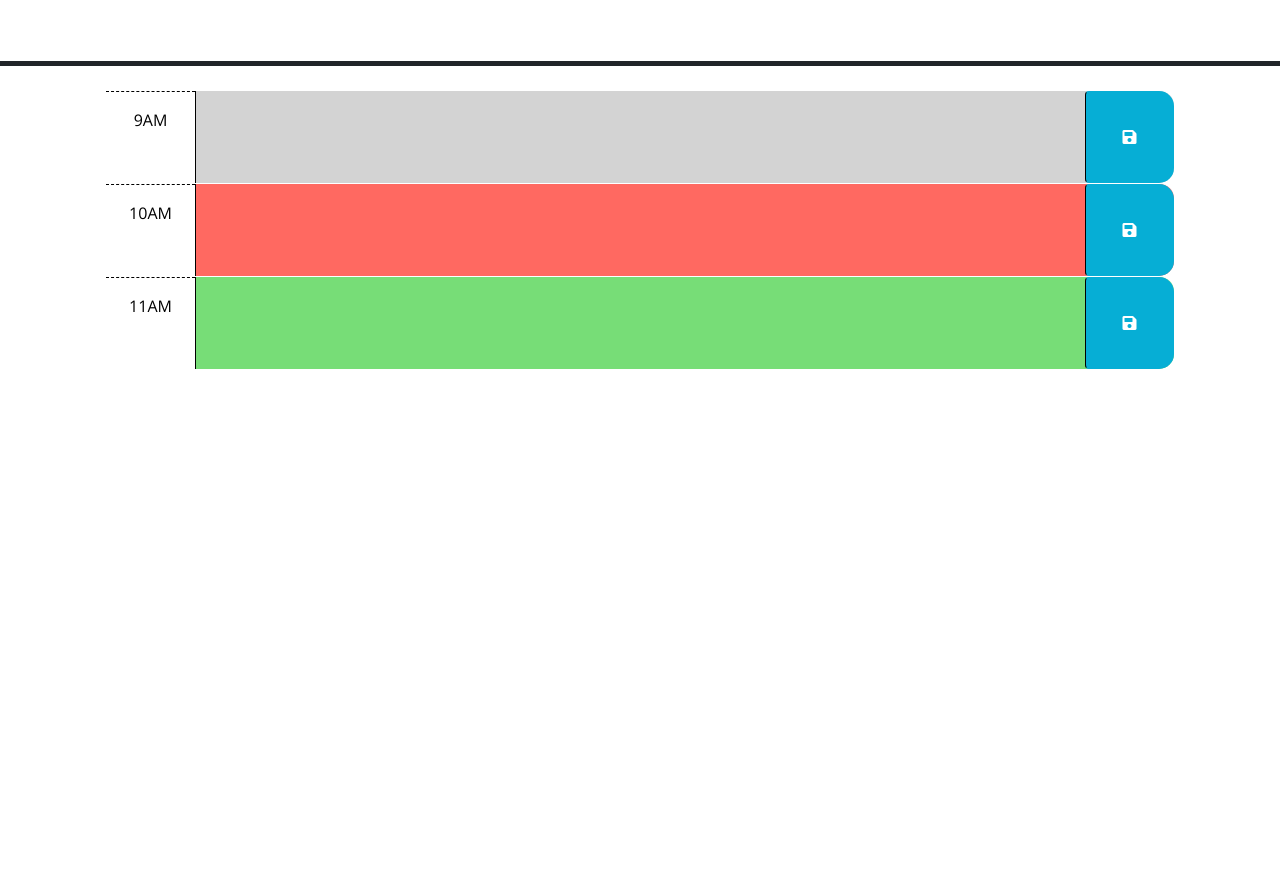
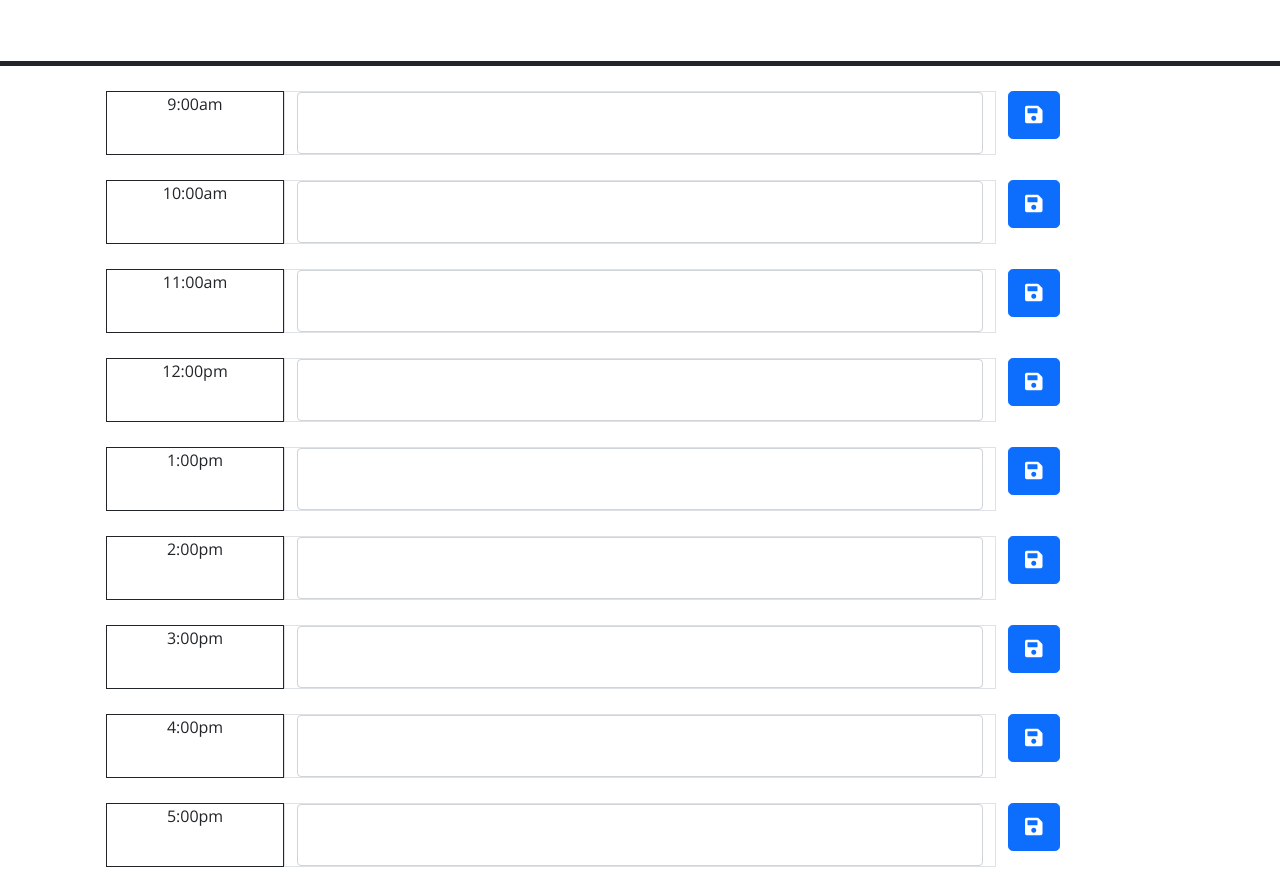
Before and after one commit to beerendan/DailyPlanner, a plain HTML site: page index.html in a window 1280 px wide. Shown: the part 166-1057 px from the top of the page. Before the commit the page ends 800 px from the top, so only its background shows below. Drawn offline with nearby package versions, Linux system fonts and the light colour scheme.

```diff
--- a/index.html
+++ b/index.html
@@ -28,43 +28,168 @@
       <p class="lead">A simple calendar app for scheduling your work day</p>
       <p id="currentDay" class="lead"></p>
     </header>
+
+
  <div class="container-lg px-5">
-      <!-- Use class for "past", "present", and "future" to apply styles to the
-        time-block divs accordingly. The javascript will need to do this by
-        adding/removing these classes on each div by comparing the hour in the
-        id to the current hour. The html provided below is meant to be an example
-        demonstrating how the css provided can be leveraged to create the
-        desired layout and colors. The html below should be removed or updated
-        in the finished product. Remember to delete this comment once the
-        code is implemented.
-        -->
-
-      <!-- Example of a past time block. The "past" class adds a gray background color. -->
-      <div id="hour-9" class="row time-block past">
-        <div class="col-2 col-md-1 hour text-center py-3">9AM</div>
-        <textarea class="col-8 col-md-10 description" rows="3"> </textarea>
-        <button class="btn saveBtn col-2 col-md-1" aria-label="save">
+        <div class= "row">
+          <div class="col-2 border border-dark border-left-0" align="center">
+            <label id="9am-time">9:00am</label>
+          </div>
+          <div id="9am-text" class="col-8 border">
+            <div class="input">
+              <textarea id="9am-textArea" class="form-control"></textarea>
+            </div>
+          </div>
+          <div class="col-2">
+            <button id="9am-save" class="btn btn-primary btn-lg btn-block" aria-label="save">
               <i class="fas fa-save" aria-hidden="true"></i>
             </button>
           </div>
+     </div>
+     <br>
 
-      <!-- Example of a a present time block. The "present" class adds a red background color. -->
-      <div id="hour-10" class="row time-block present">
-        <div class="col-2 col-md-1 hour text-center py-3">10AM</div>
-        <textarea class="col-8 col-md-10 description" rows="3"> </textarea>
-        <button class="btn saveBtn col-2 col-md-1" aria-label="save">
+     <div class ="row">
+      <div class="col-2 border border-dark border-left-0" align="center">
+        <label id="10am-time">10:00am</label>
+      </div>
+      <div id="10am-text" class="col-8 border">
+        <div class="input">
+          <textarea id="10am-textArea" class="form-control">
+          </textarea>
+        </div>
+      </div>
+      <div class="col-2">
+        <button id="10am-save" class="btn btn-primary btn-lg btn-block" aria-label="save">
           <i class="fas fa-save" aria-hidden="true"></i>
           </button>
         </div>
+     </div>
+      <br>
 
-      <!-- Example of a future time block. The "future" class adds a green background color. -->
-      <div id="hour-11" class="row time-block future">
-        <div class="col-2 col-md-1 hour text-center py-3">11AM</div>
-        <textarea class="col-8 col-md-10 description" rows="3"> </textarea>
-        <button class="btn saveBtn col-2 col-md-1" aria-label="save">
+       <div class ="row">
+        <div class="col-2 border border-dark border-left-0" align="center">
+          <label id="11am-time">11:00am</label>
+       </div>
+        <div id="11am-text" class="col-8 border">
+         <div class="input">
+           <textarea id="11am-textArea" class="form-control"></textarea>
+          </div>
+       </div>
+       <div class="col-2">
+          <button id="11am-save" class="btn btn-primary btn-lg btn-block" aria-label="save">
            <i class="fas fa-save" aria-hidden="true"></i>
           </button>
         </div>
+       </div>
+<br>
+
+<div class ="row">
+  <div class="col-2 border border-dark border-left-0" align="center">
+    <label id="12pm-time">12:00pm</label>
+  </div>
+  <div id="12pm-text" class="col-8 border">
+    <div class="input">
+      <textarea id="12pm-textArea" class="form-control"></textarea>
+
+    </div>
+  </div>
+  <div class="col-2">
+    <button id="12pm-save" class="btn btn-primary btn-lg btn-block" aria-label="save">
+      <i class="fas fa-save" aria-hidden="true"></i>
+    </button>
+  </div>
+</div>
+<br>
+
+<div class ="row">
+  <div class="col-2 border border-dark border-left-0" align="center">
+    <label id="1pm-time">1:00pm</label>
+  </div>
+  <div id="1pm-text" class="col-8 border">
+    <div class="input">
+      <textarea id="1pm-textArea" class="form-control">
+      </textarea>
+    </div>
+  </div>
+  <div class="col-2">
+    <button id="1pm-save" class="btn btn-primary btn-lg btn-block" aria-label="save">
+      <i class="fas fa-save" aria-hidden="true"></i>
+    </button>
+  </div>
+</div>
+<br>
+
+<div class="row">
+  <div class="col-2 border border-dark border-left-0" align="center">
+    <label id="2pm-time">2:00pm</label>
+  </div>
+  <div id="2pm-text" class="col-8 border">
+    <div class="input">
+      <textarea id="2pm-textArea" class="form-control"></textarea>
+    </div>
+  </div>
+  <div class="col-2">
+    <button id="2pm-save" class="btn btn-primary btn-lg btn-block" aria-label="save">
+      <i class="fas fa-save" aria-hidden="true"></i>
+    </button>
+  </div>
+</div>
+<br>
+
+<div class="row">
+  <div class="col-2 border border-dark border-left-0" align="center">
+    <label id="3pm-time">3:00pm</label>
+  </div>
+  <div id="3pm-text" class="col-8 border">
+    <div class="input">
+      <textarea id="3pm-textArea" class="form-control"></textarea>
+    </div>
+  </div>
+  <div class="col-2">
+    <button id="3pm-save" class="btn btn-primary btn-lg btn-block" aria-label="save">
+      <i class="fas fa-save" aria-hidden="true"></i>
+    </button>
+  </div>
+</div>
+<br>
+
+<div class ="row">
+  <div class="col-2 border border-dark border-left-0" align="center">
+    <label id="4pm-time">4:00pm</label>
+  </div>
+  <div id="4pm-text" class="col-8 border">
+    <div class="input">
+      <textarea id="1pm-textArea" class="form-control"></textarea>
+    </div>
+  </div>
+  <div class="col-2">
+    <button id="4pm-save" class="btn btn-primary btn-lg btn-block" aria-label="save">
+      <i class="fas fa-save" aria-hidden="true"></i>
+    </button>
+  </div>
+</div>
+<br>
+
+<div class="row">
+  <div class="col-2 border border-dark border-left-0" align="center">
+    <label id="5pm-time">5:00pm</label>
+  </div>
+  <div id="5pm-text" class="col-8 border">
+    <div class="input">
+      <textarea id="5pm-textArea" class="form-control">
+      </textarea>
+    </div>
+  </div>
+  <div class="col-2">
+    <button id="5pm-save" class="btn btn-primary btn-lg btn-block" aria-label="save">
+      <i class="fas fa-save" aria-hidden="true"></i>
+    </button>
+  </div>
+</div>
+<br>
+
+</div>
+
 
     <script src="https://code.jquery.com/jquery-3.4.1.min.js"></script>
     <script
--- a/script.js
+++ b/script.js
@@ -1,6 +1,86 @@
-// Wrap all code that interacts with the DOM in a call to jQuery to ensure that
-// the code isn't run until the browser has finished rendering all the elements
-// in the html.
+let timeNow="";
+let local= window.localStorage;
+let planner= ["","","","","","","","",""];
+
+console.log("start setDate");
+setDate();
+console.log("setDate done");
+
+console.log("start loader");
+loader();
+console.log()("loader done");
+
+console.log("start rowStatus");
+rowStatus();
+console.log("rowStatus done");
+
+//buttons
+$("#9am-save").click(function(){
+  let text=$("#9am-text").val();
+  planner[0]=text;
+  save();
+  console.log("Contents saved.");
+})
+
+$("#10am-save").click(function(){
+  let text=$("#10am-text").val();
+  planner[1]=text;
+  save();
+  console.log("Contents saved.");
+})
+
+$("#11am-save").click(function(){
+  let text=$("#11am-text").val();
+  planner[2]=text;
+  save();
+  console.log("Contents saved.");
+})
+
+$("#12pm-save").click(function(){
+  let text=$("#12pm-text").val();
+  planner[3]=text;
+  save();
+  console.log("Contents saved.");
+})
+
+$("#1pm-save").click(function(){
+  let text=$("#1pm-text").val();
+  planner[4]=text;
+  save();
+  console.log("Contents saved.");
+})
+
+$("#2pm-save").click(function(){
+  let text=$("#2pm-text").val();
+  planner[5]=text;
+  save();
+  console.log("Contents saved.");
+})
+
+$("#3pm-save").click(function(){
+  let text=$("#3pm-text").val();
+  planner[6]=text;
+  save();
+  console.log("Contents saved.");
+})
+
+$("#4pm-save").click(function(){
+  let text=$("#4pm-text").val();
+  planner[7]=text;
+  save();
+  console.log("Contents saved.");
+})
+
+$("#5pm-save").click(function(){
+  let text=$("#5pm-text").val();
+  planner[8]=text;
+  save();
+  console.log("Contents saved.");
+})
+
+
+
+
 $(function () {
   // TODO: Add a listener for click events on the save button. This code should
   // use the id in the containing time-block as a key to save the user input in
```
Lines whose indentation alone changed are shown as unchanged.
